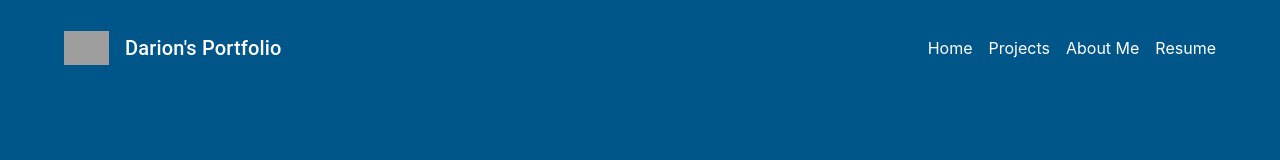
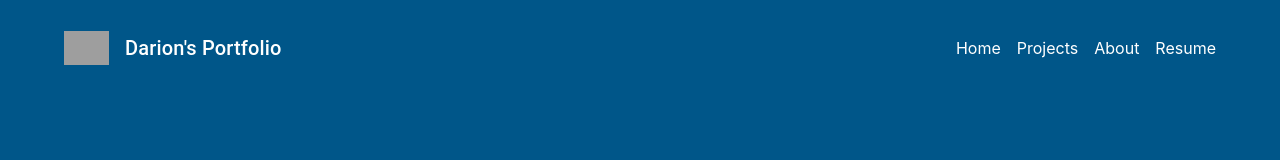
Before and after one commit to Dariont25/Darion_Thompson_Portfolio, a React (Create React App) app: page / in a window 1280 px wide. Shown: the top 160 px of the page. Built offline with nearby package versions, Linux system fonts and the light colour scheme; grey boxes are pictures that could not be loaded.

Commit message:
About me to About

```diff
--- a/src/components/Navbar.jsx
+++ b/src/components/Navbar.jsx
@@ -48,8 +48,8 @@ const Navbar = () => {
             <Link to ="experience" className = "link" smooth>
               Projects
             </Link>
-            <Link to = "about" className="link" smooth>
-              About Me
+            <Link to = "hero" className="link" smooth>
+              About
             </Link>
             <Link to ="about" className = "link" smooth>
               Resume
```
